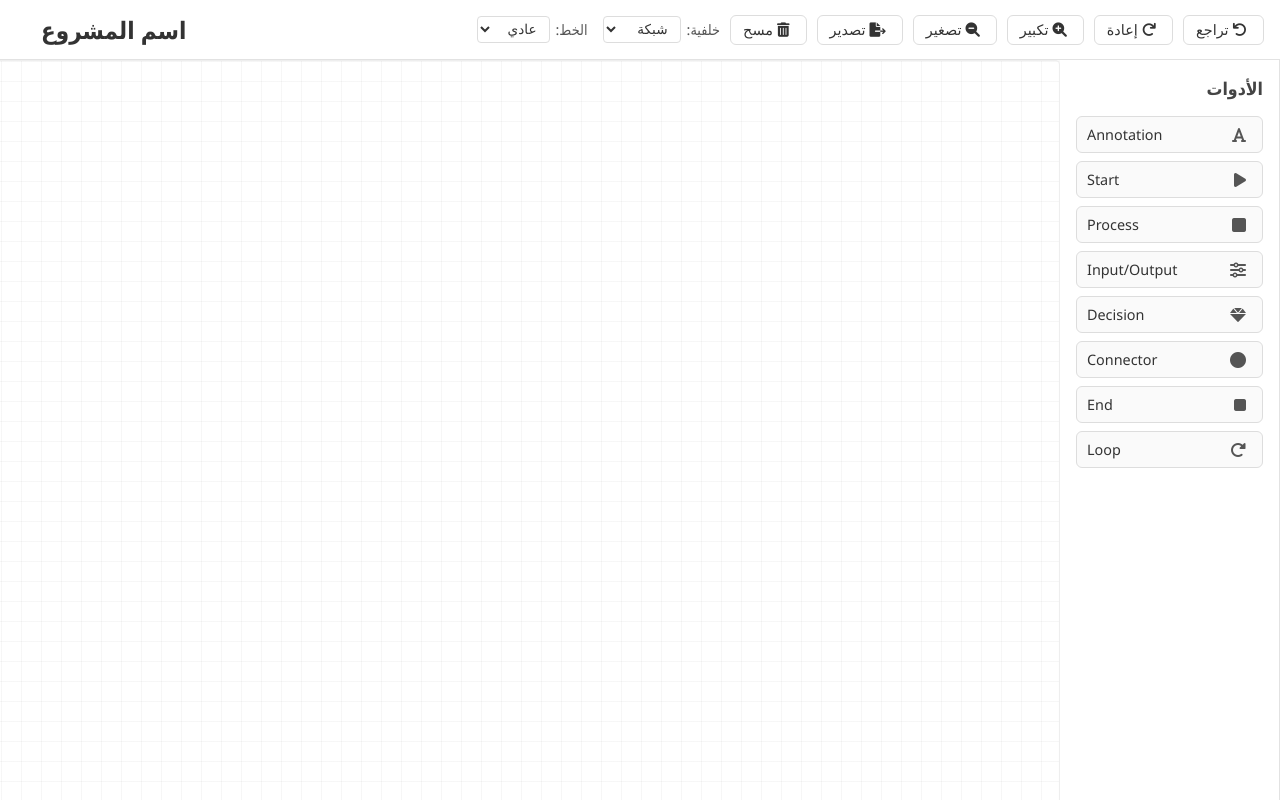
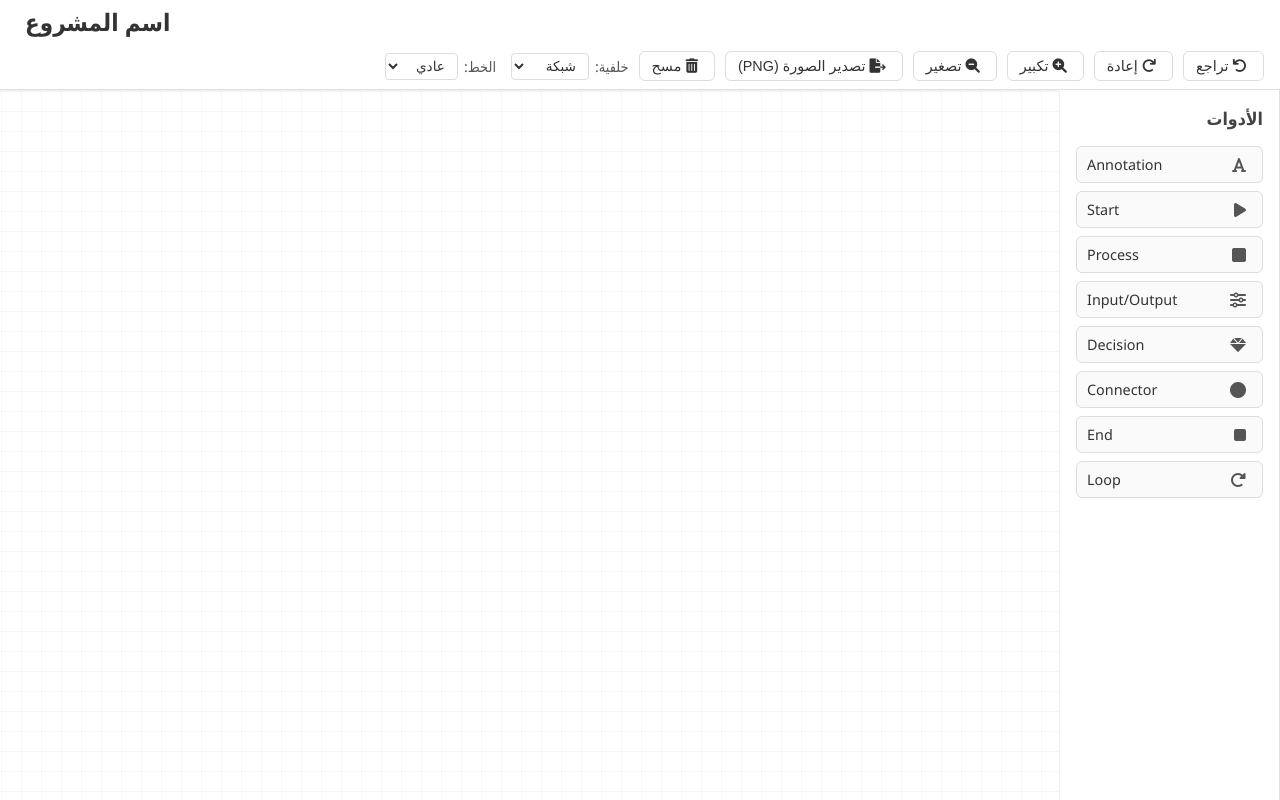
Before and after one commit to ahmedalbardisi/Flowchart, a plain HTML site: page index.html in a window 1280 px wide. Drawn offline with Linux system fonts and the light colour scheme.

Commit message:
Update index.html

```diff
--- a/index.html
+++ b/index.html
@@ -12,6 +12,9 @@
   </head>
   <body>
     <header>
+      <div class="project-name-container">
+        <h1 contenteditable="true" id="projectName">اسم المشروع</h1>
+      </div>
       <div class="toolbar">
         <button class="sidebar-toggle">menu</button>
         <button id="undoBtn"><i class="fas fa-undo"></i> تراجع</button>
@@ -20,7 +23,9 @@
         <button id="zoomOutBtn">
           <i class="fas fa-search-minus"></i> تصغير
         </button>
-        <button id="exportBtn"><i class="fas fa-file-export"></i> تصدير</button>
+        <button id="exportBtn">
+          <i class="fas fa-file-export"></i> تصدير الصورة (PNG)
+        </button>
         <button id="clearBtn"><i class="fas fa-trash-alt"></i> مسح</button>
         <div class="style-controls">
           <div class="control-group">
@@ -39,9 +44,6 @@
               <option value="bold">سميك</option>
             </select>
           </div>
-        </div>
-        <div class="project-name-container">
-          <h1 contenteditable="true" id="projectName">اسم المشروع</h1>
         </div>
       </div>
     </header>
```
